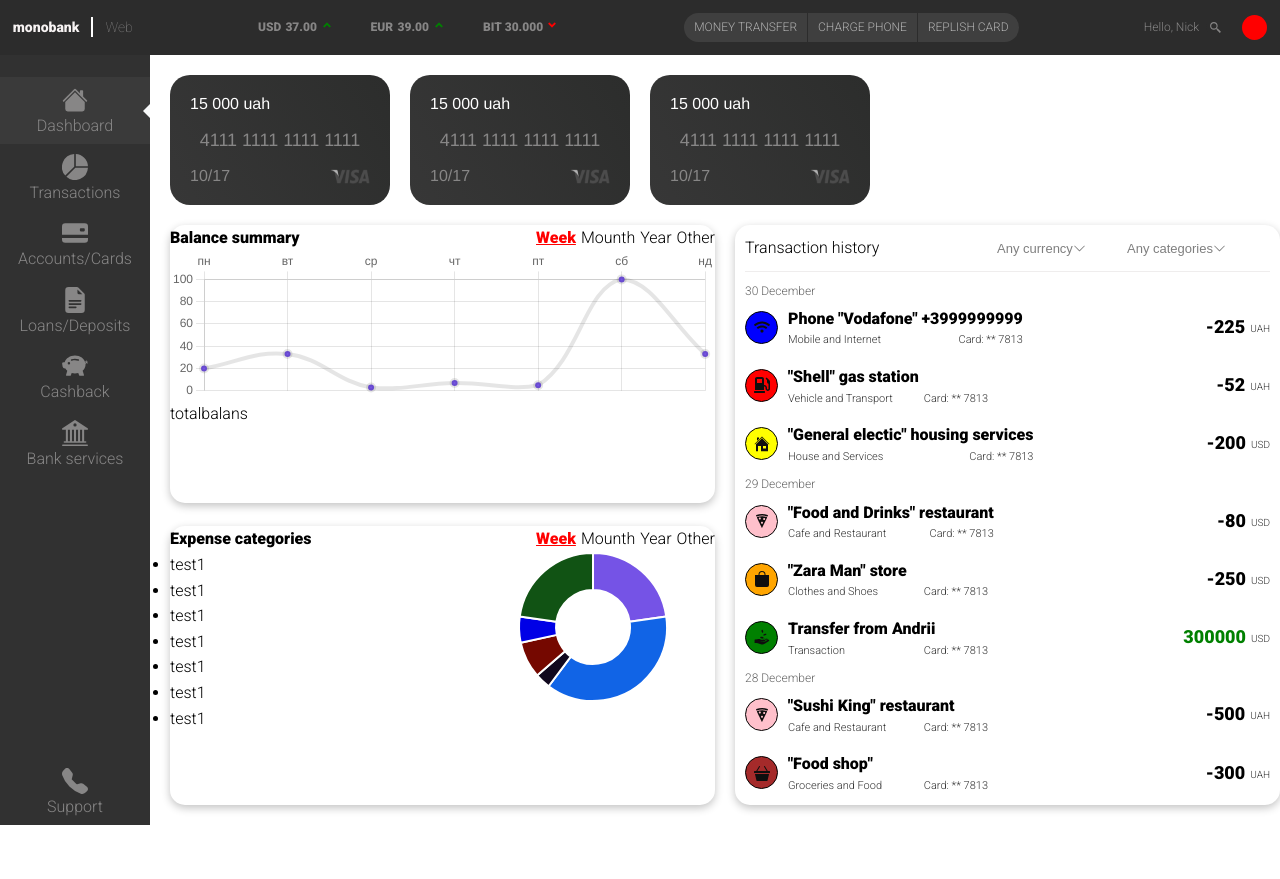
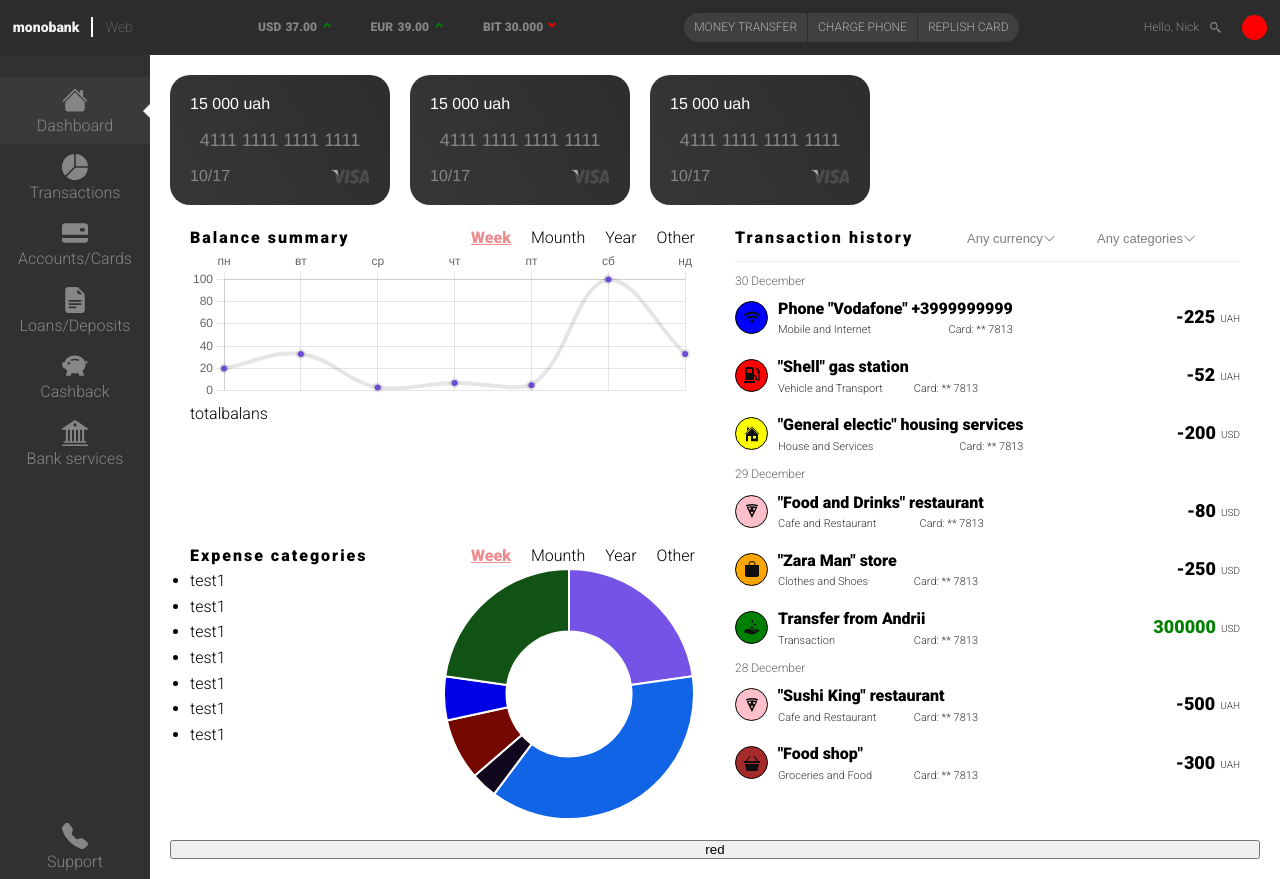
Before and after one commit to dYurii/monobank, a React (Create React App) app: page / in a window 1280 px wide. Before the commit the page ends 825 px from the top, so only its background shows below. Built offline with nearby package versions, Linux system fonts and the light colour scheme.

Commit message:
changes grid l

```diff
--- a/src/components/graphs/DonutGraph.jsx
+++ b/src/components/graphs/DonutGraph.jsx
@@ -1,6 +1,5 @@
 import React from "react";
 import { Doughnut } from "react-chartjs-2";
-import { Chart as ChartJS } from "chart.js/auto"
 function DonutGraph({ charDate, option }) {
   return (
     <>
--- a/src/components/layout/content/Content.jsx
+++ b/src/components/layout/content/Content.jsx
@@ -5,16 +5,21 @@
 import { useState } from "react";
 import TransactionList from "../../transactions/TransactionList";
 function Content() {
+  const changeColor = () => {
+    setUserData(previousState => {
+      return { ...previousState, date: 0 }
+    })
+  };
   const [userData, setUserData] = useState({
-    labels: ['пн', 'вт', 'ср','чт','пт','сб', 'нд'],
+    labels: ['пн', 'вт', 'ср', 'чт', 'пт', 'сб', 'нд'],
     datasets: [{
       label: 'Test',
-      data: [20 , 33, 3,7,5,100, 33, 34,7,5],
+      data: [20, 33, 3, 7, 5, 100, 33, 34, 7, 5],
       backgroundColor: [
         "rgb(117,83,230)"
       ],
       tension: 0.4,
-      borderWidth : 4,
+      borderWidth: 4,
     }
     ]
   });
@@ -49,21 +54,22 @@
     },
   });
   const [userDataDounut, setUserDataDounut] = useState({
-    labels: ['пн', 'вт', 'ср','чт','пт','сб', 'нд'],
+    labels: ['пн', 'вт', 'ср', 'чт', 'пт', 'сб', 'нд'],
     datasets: [{
       label: 'Test',
-      data: [20 , 33, 3,7,5,20],
+      data: [20, 33, 3, 7, 5, 20],
       backgroundColor: [
-        "rgb(117,83,230)","rgb(17,100,230)","rgb(17,8,30)",
-        "rgb(117,8,0)","rgb(0,0,230)","rgb(17,83,20)"
+        "rgb(117,83,230)", "rgb(17,100,230)", "rgb(17,8,30)",
+        "rgb(117,8,0)", "rgb(0,0,230)", "rgb(17,83,20)"
       ],
-      tension: 0.4
     }
     ]
   });
+
+  const [color, setColor] = useState("red");
   const [userOptionDounut, setUserOptionDounut] = useState({
-    responsive: false,
-    maintainAspectRatio: false,
+    responsive: true,
+    maintainAspectRatio: true,
     plugins: {
       title: {
         display: false,
@@ -98,17 +104,18 @@
         <CardItem />
         <CardItem />
       </div>
-      <div className="grap">
+      <div className="money-wrapper">
         <div className="linear-wrapper">
           <LinearGraph charDate={userData} option={userOption} />
         </div>
         <div className="donut-wrapper">
           <DonutGrap charDate={userDataDounut} option={userOptionDounut} />
         </div>
+        <div className="transaction-wrapper">
+          <TransactionList />
+        </div>
       </div>
-      <div className="transaction-wrapper">
-        <TransactionList />
-      </div>
+      <button onClick={changeColor}>{color}</button>
     </div>
   );
 }
--- a/src/components/layout/content/ContentStyles.scss
+++ b/src/components/layout/content/ContentStyles.scss
@@ -1,46 +1,36 @@
-@mixin content-wrapper {
-  border-radius: 15px;
-  box-shadow: rgba(0, 0, 0, 0.24) 0px 3px 8px;
+@mixin padding {
+  padding:20px;
 }
 
 .content-wrapper {
   display: grid;
-  grid-template-columns: 50% 50%;
   grid-template-rows: 130px 1fr;
   padding: 20px;
-  gap: 20px;
 }
 
 .cards {
-
   display: flex;
   height: 100%;
-  width: 100%;
-  grid-column-start: 1;
-  grid-column-end: 3;
-  grid-row-start: 1;
-  grid-row-end: 2;
 }
-
-.grap {
-  display: flex;
-  flex-direction: column;
-  color: black;
-  justify-content: space-between;
+.money-wrapper{
+  display: grid;
+  grid-template-columns: 50% 50%;
+  grid-template-rows: 1fr 1fr;
 }
-
 .linear-wrapper {
-  @include content-wrapper();
-  height: 48%;
+  @include padding;
 }
 
 .donut-wrapper {
-  @include content-wrapper();
-  height: 48%;
+  @include padding;
 }
 
 .transaction-wrapper {
-  @include content-wrapper();
+  @include padding;
+  grid-column-start: 2;
+  grid-column-end: 3;
+  grid-row-start: 1;
+  grid-row-end: 3;
 }
 
 
@@ -49,6 +39,7 @@
   justify-content: space-between;
   &>p{
     font-weight: 700;
+    letter-spacing: 2px;
   }
 }
 .header-graph-doughnut{
@@ -56,6 +47,7 @@
   justify-content: space-between;
   &>p{
     font-weight: 700;
+    letter-spacing: 2px;
   }
 }
 .line-day-list {
@@ -63,10 +55,10 @@
   list-style: none;
   cursor: pointer;
   &>li {
-    padding-left: 5px;
+    padding-left: 20px;
 
     &.active {
-      color: red;
+      color: #ec8d90;
       text-decoration: underline;
       font-weight: 700;
     }
--- a/src/components/transactions/TransactionStyles.scss
+++ b/src/components/transactions/TransactionStyles.scss
@@ -8,14 +8,13 @@
   align-items: center;
 }
 
-.transaction-block {
-  padding: 10px 10px;
-}
 
 .transaction-header {
   display: flex;
   justify-content: space-between;
   padding-bottom: 10px;
+  font-weight: 700;
+  letter-spacing: 2px;
   & ul {
     display: flex;
     list-style: none;
```
Also changed, not shown: src/data/CraditCard.js (+10 -25 lines).
